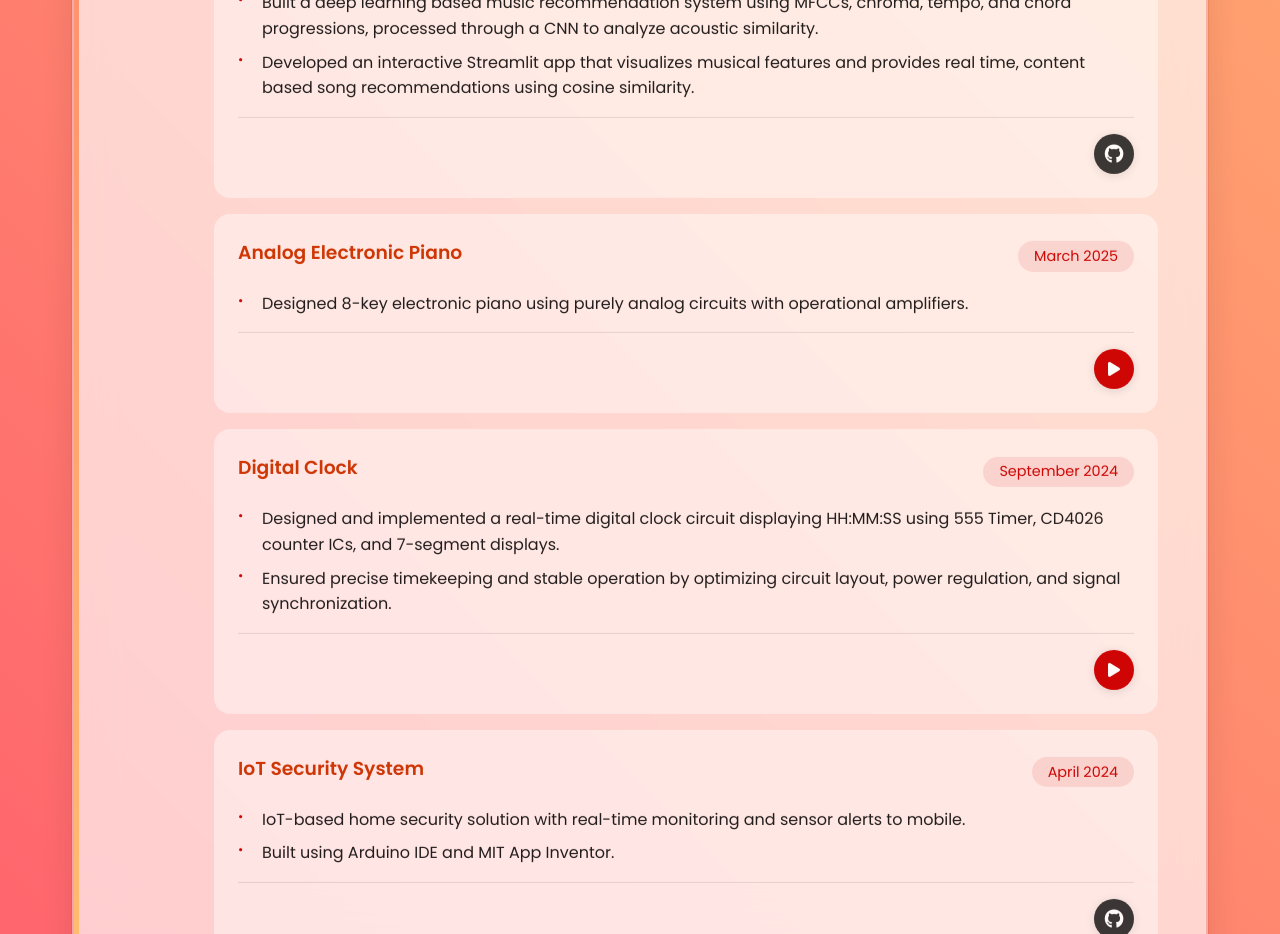
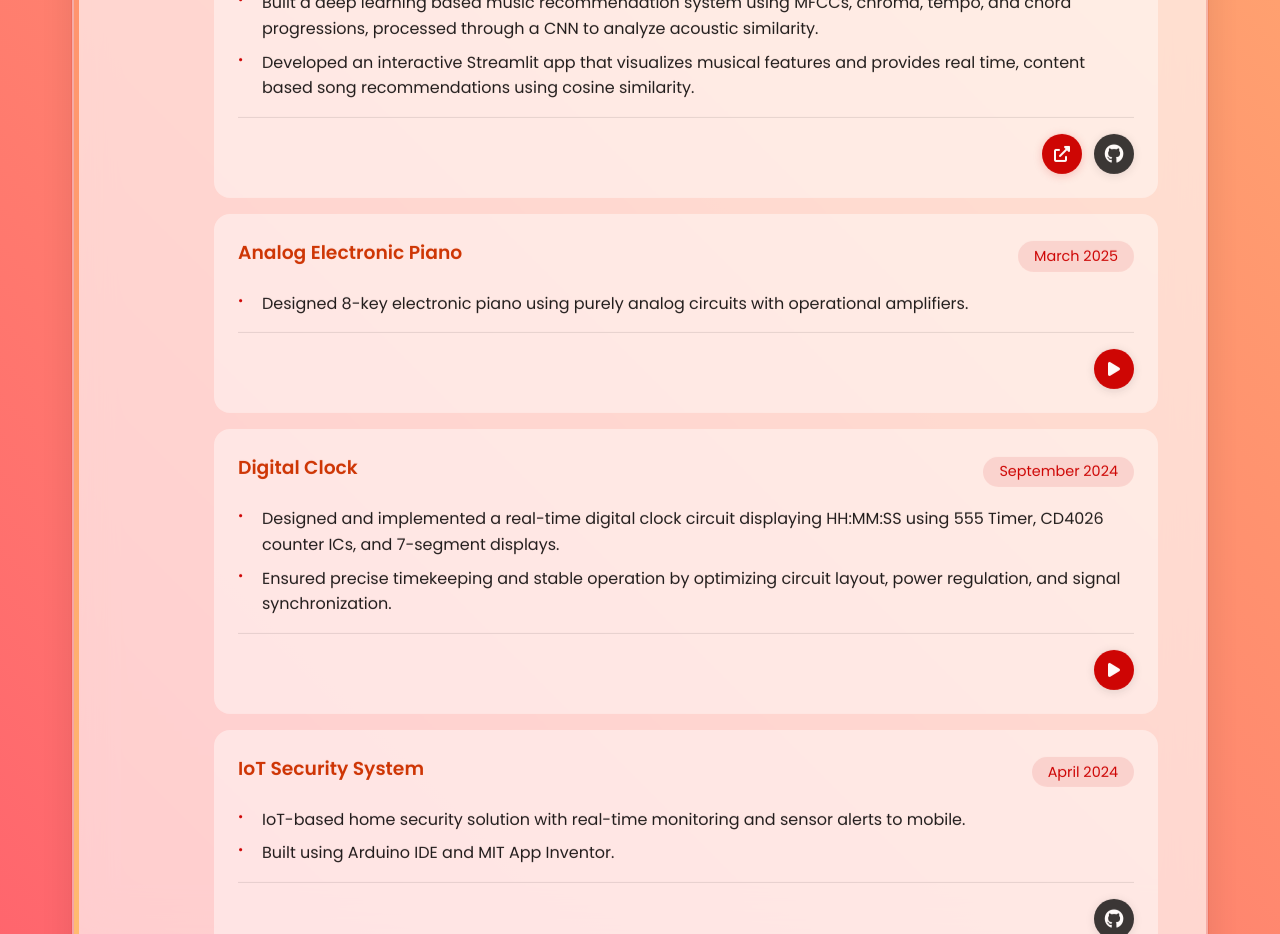
Before and after one commit to chandansaipavanpadala/MyPortfolio, a plain HTML site: page projects.html in a window 1280 px wide. Shown: the part 1320-2254 px from the top of the page. Drawn offline with nearby package versions, Linux system fonts and the light colour scheme.

Commit message:
Update projects.html

```diff
--- a/projects.html
+++ b/projects.html
@@ -112,6 +112,8 @@
                                 </ul>
                             </div>
                             <div class="project-footer">
+                                <a href="https://mrsboafk.streamlit.app/" target="_blank" style="margin-right: 12px;"
+                                    class="cert-link-btn" title="View Streamlit"><i class="fas fa-external-link-alt"></i></a>
                                 <a href="https://github.com/rushikesh-D69/Music-Recommendation-System-Based-on-Acoustic-Features"
                                     target="_blank" class="github-btn" title="View GitHub"><i
                                         class="fab fa-github"></i></a>
```
